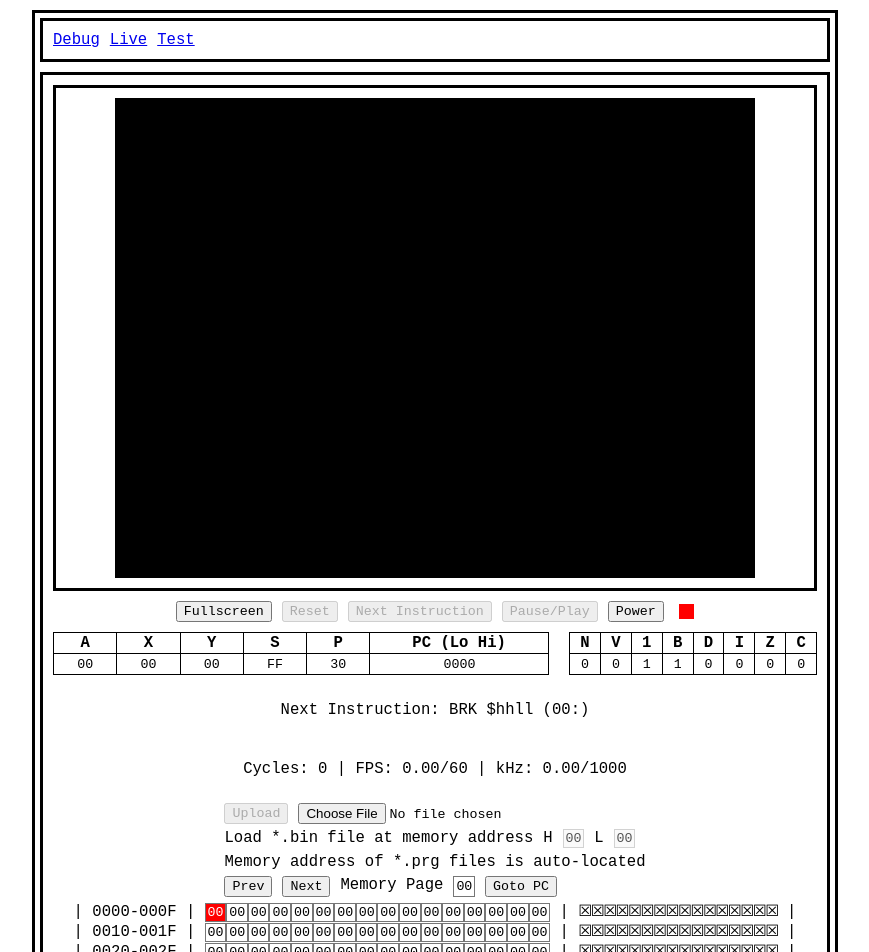
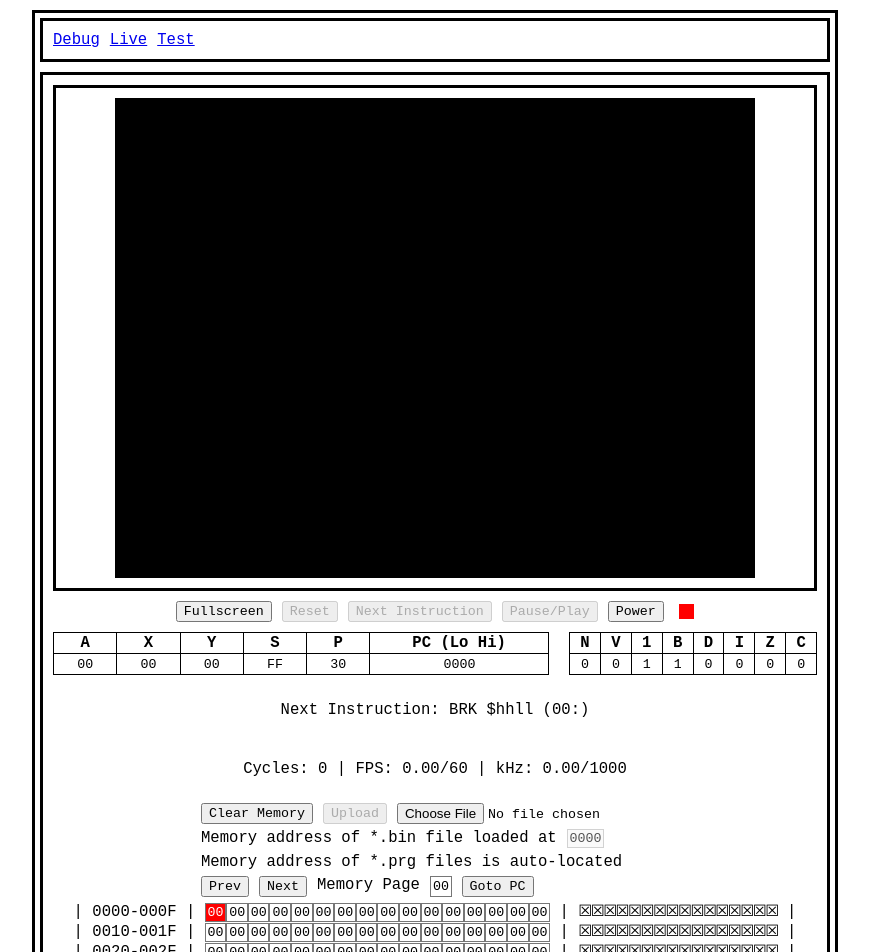
Before and after one commit to y0014984/65-o-fun, a Vue app: page /65-o-fun/debug in a window 1280 px wide. Shown: the top 952 px of the page, without its empty margins (205-1074 px from the left). Built offline with nearby package versions, Linux system fonts and the light colour scheme.

Commit message:
changed loadAddress input for *.bin files to 4 digits

```diff
--- a/src/components/Memory.vue
+++ b/src/components/Memory.vue
@@ -12,8 +12,7 @@ const fileSelector = ref<HTMLInputElement | null>(null);
 
 const uploadDataDisabled = ref(true);
 
-const loadAddressLowByte = ref('00');
-const loadAddressHighByte = ref('00');
+const loadAddress = ref('0000');
 
 async function uploadData() {
     const suffix = file.value?.name.substring(file.value?.name.length - 4) || '.bin';
@@ -35,13 +34,12 @@ async function uploadData() {
     if (fileSelector.value) {
         fileSelector.value.value = '';
         uploadDataDisabled.value = true;
-        loadAddressHighByte.value = '00';
-        loadAddressLowByte.value = '00';
+        loadAddress.value = '0000';
     }
 }
 
 function importBinData(value: Uint8Array) {
-    comp.value.cpu.pc.setAsHexString(loadAddressLowByte.value, loadAddressHighByte.value);
+    comp.value.cpu.pc.setAsHexString(loadAddress.value.substring(2, 4), loadAddress.value.substring(0, 2));
     // value comes in chunks of 65536
     value.forEach((element, index) => {
         comp.value.mem.setInt(comp.value.cpu.pc.int + index, element);
@@ -81,12 +79,21 @@ function onMemInputChanged($event: Event) {
     }
 }
 
-function onHexInputChanged($event: Event) {
+function onHex2InputChanged($event: Event) {
     const target = $event.target as HTMLInputElement;
 
     if (target) {
         target.value = (parseInt(target.value, 16) % 256).toString(16).toUpperCase().padStart(2, '0');
         if (target.value === 'NAN') target.value = '00';
+    }
+}
+
+function onHex4InputChanged($event: Event) {
+    const target = $event.target as HTMLInputElement;
+
+    if (target) {
+        target.value = (parseInt(target.value, 16) % 65536).toString(16).toUpperCase().padStart(4, '0');
+        if (target.value === '0NAN') target.value = '0000';
     }
 }
 
@@ -104,6 +111,10 @@ function decreaseMemPageIndex() {
 
 function setMemPageIndexToPcPage() {
     memPageIndex.value = comp.value.cpu.pc.getHighByte();
+}
+
+function clearMemory() {
+    comp.value.mem.reset();
 }
 
 const memPage = computed(() => {
@@ -167,26 +178,20 @@ function getMemRowAsString(memPage: string[], index: number) {
     <div class="memory">
         <div class="memoryOptions">
             <div style="display: flex; gap: 10px">
+                <button type="button" @click="clearMemory()">Clear Memory</button>
                 <button type="button" @click="uploadData()" :disabled="uploadDataDisabled">Upload</button>
                 <input type="file" @change="onFileChanged($event)" accept=".bin,.prg" ref="fileSelector" />
             </div>
             <div style="display: flex; gap: 10px">
-                <span>Load *.bin file at memory address</span>
-                <span>H</span>
+                <span>Memory address of *.bin file loaded at</span>
                 <input
                     class="hexInput"
+                    style="width: 2rem"
                     type="text"
-                    @change="onHexInputChanged($event)"
+                    @change="onHex4InputChanged($event)"
+                    maxlength="4"
                     :disabled="uploadDataDisabled"
-                    v-model="loadAddressHighByte"
-                />
-                <span>L</span>
-                <input
-                    class="hexInput"
-                    type="text"
-                    @change="onHexInputChanged($event)"
-                    :disabled="uploadDataDisabled"
-                    v-model="loadAddressLowByte"
+                    v-model="loadAddress"
                 />
             </div>
             <div>
@@ -196,7 +201,7 @@ function getMemRowAsString(memPage: string[], index: number) {
                 <button type="button" @click="decreaseMemPageIndex()">Prev</button>
                 <button type="button" @click="increaseMemPageIndex()">Next</button>
                 <span>Memory Page</span>
-                <input class="hexInput memPage" type="text" @change="onHexInputChanged($event)" v-model="memPageIndexHex" />
+                <input class="hexInput memPage" type="text" @change="onHex2InputChanged($event)" v-model="memPageIndexHex" />
                 <button type="button" @click="setMemPageIndexToPcPage()">Goto PC</button>
             </div>
         </div>
--- a/src/components/Registers.vue
+++ b/src/components/Registers.vue
@@ -28,7 +28,7 @@ function onRegInputChanged($event: Event) {
 
     if (target && target.dataset.register === 'PC') {
         target.value = (parseInt(target.value, 16) % 65536).toString(16).toUpperCase().padStart(4, '0');
-        if (target.value === 'NAN') target.value = '00';
+        if (target.value === '0NAN') target.value = '0000';
     } else {
         target.value = (parseInt(target.value, 16) % 256).toString(16).toUpperCase().padStart(2, '0');
         if (target.value === 'NAN') target.value = '00';
```
